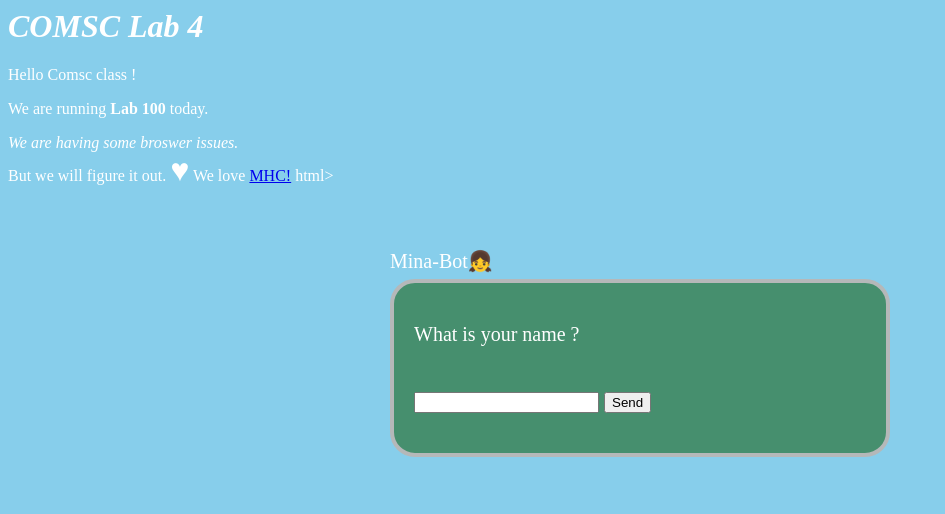
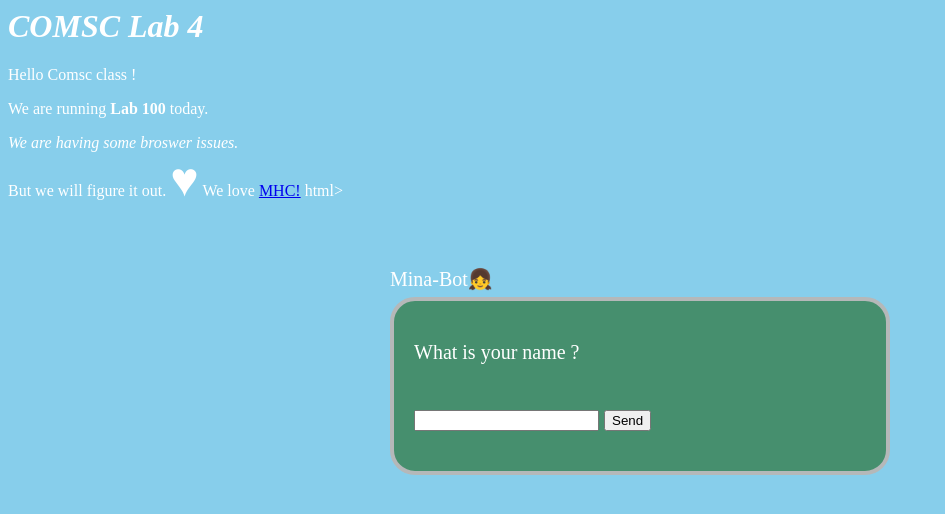
Before and after one commit to jennyromero27/jennyromero27.github.io, a plain HTML site: page index.html in a window 1280 px wide. Shown: the whole page, without its empty margins (0-945 px from the left). Drawn offline with Linux system fonts and the light colour scheme.

Commit message:
Update index.html

```diff
--- a/index.html
+++ b/index.html
@@ -9,7 +9,7 @@
     <p> <Front Color= "blue" SIZE= 5>Hello Comsc class !</Front></p>
 <p> We are running <b>Lab 100</b> today. <p>
 <i> We are having some broswer issues. </i><br>But we will figure it out.
-<FONT COLOR=White SIZE=6>&hearts;</font>
+<FONT COLOR=White SIZE=20>&hearts;</font>
 We love <a HREF="https://www.mtholyoke.edu">MHC!</a>
 </body>
 html>
```
